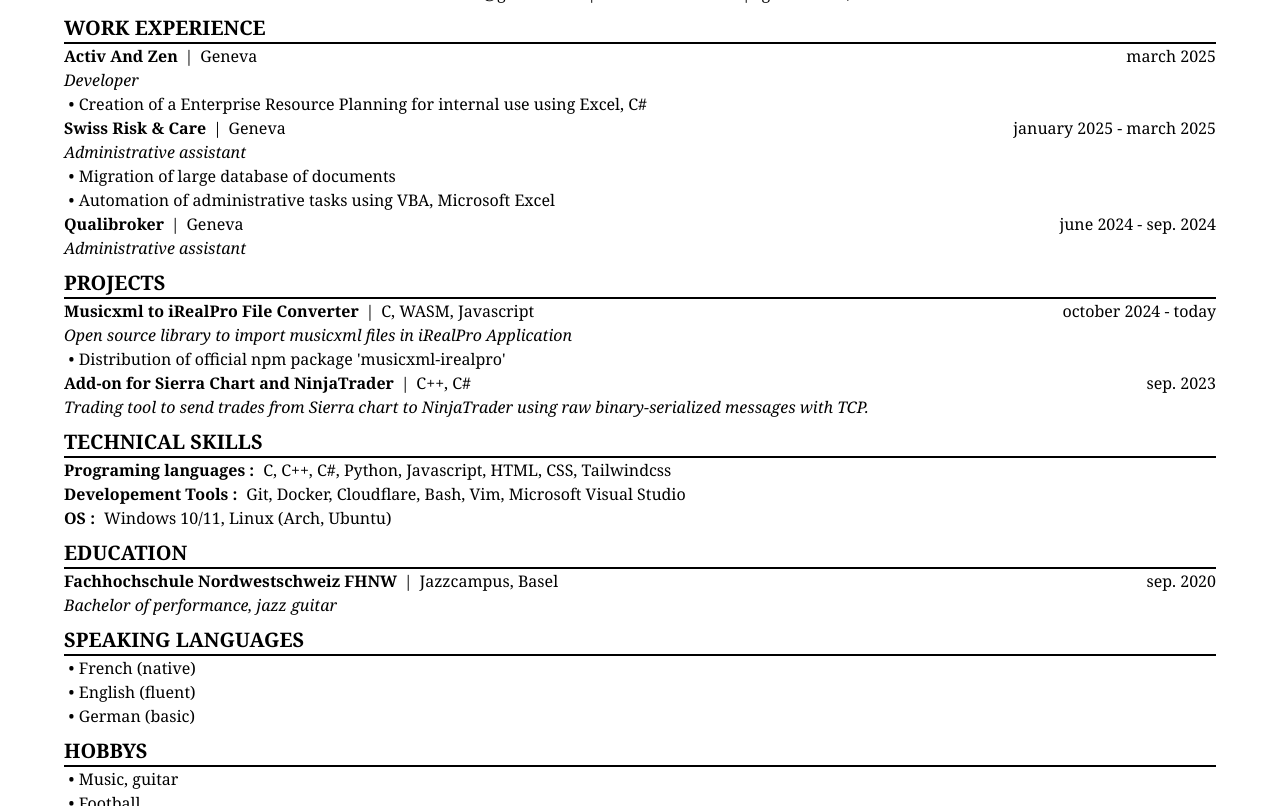
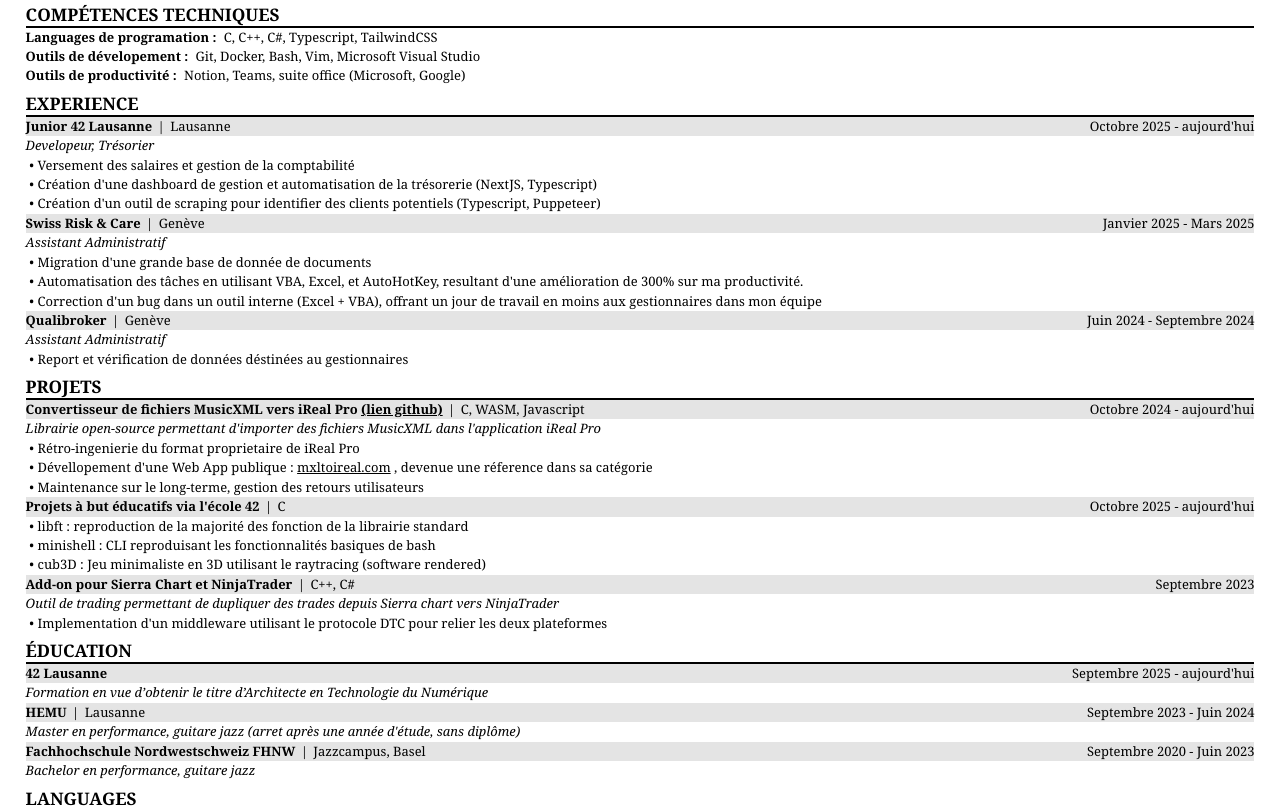
Before and after one commit to este36/cv, a website built with Vite: page index.html in a window 1280 px wide. Shown: the part 55-861 px from the top of the page. Built offline with nearby package versions, Linux system fonts and the light colour scheme.

Commit message:
update to french

```diff
--- a/index.html
+++ b/index.html
@@ -7,7 +7,12 @@
 	<style>
         @page {
             size: A4;
-            margin: 20mm;
+			--m-x: 10mm;
+			--m-y: 0mm;
+            margin-top: var(--m-x);
+            margin-bottom: var(--m-x);
+			margin-left: var(--m-y);
+			margin-right: var(--m-y);
         }
 	</style>
 	<title>CV Esteban Mercier 2025</title>
@@ -27,95 +32,134 @@
 			</a>
 		</p>
 	</header>
-	<main class="w-[90vw]">
+	<main>
 		<section>
-			<h2>Work experience</h2>
+			<h2>Compétences techniques</h2>
 			<h3>
-				<span class="title">Activ And Zen</span>
-				<div class="separator"></div>
-				Geneva
-				<div class="date">march 2025</div>
-			</h3>
-			<h4>Developer</h4>
-			<ul>
-				<li>Creation of a Enterprise Resource Planning for internal use using Excel, C#</li>
-			</ul>
-			<h3>
-				<span class="title">Swiss Risk & Care</span>
-				<div class="separator"></div>
-				Geneva
-				<div class="date">january 2025 - march 2025</div>
-			</h3>
-			<h4>Administrative assistant</h4>
-			<ul>
-				<li>Migration of large database of documents</li>
-				<li>Automation of administrative tasks using VBA, Microsoft Excel</li>
-			</ul>
-			<h3>
-				<span class="title">Qualibroker</span>
-				<div class="separator"></div>
-				Geneva
-				<div class="date">june 2024 - sep. 2024</div>
-			</h3>
-			<h4>Administrative assistant</h4>
-		</section>
-		<section>
-			<h2>Projects</h2>
-			<h3>
-				<span class="title">Musicxml to iRealPro File Converter</span>
-				<div class="separator"></div>
-				C, WASM, Javascript
-				<div class="date">october 2024 - today</div>
-			</h3>
-			<h4>Open source library to import musicxml files in iRealPro Application</h4>
-			<ul>
-				<li>Distribution of official npm package 'musicxml-irealpro'</li>
-			</ul>
-			<h3>
-				<span class="title">Add-on for Sierra Chart and NinjaTrader</span>
-				<div class="separator"></div>
-				C++, C#
-				<div class="date">sep. 2023</div>
-			</h3>
-			<h4>Trading tool to send trades from Sierra chart to NinjaTrader using raw binary-serialized messages with TCP.</h4>
-		</section>
-		<section>
-			<h2>Technical skills</h2>
-			<h3>
-				<span class="title mr-[1ch]">Programing languages :</span>
-				C, C++, C#, Python, Javascript, HTML, CSS, Tailwindcss
+				<span class="title mr-[1ch]">Languages de programation :</span>
+				C, C++, C#, Typescript, TailwindCSS
 			</h3>
 			<h3>
-				<span class="title mr-[1ch]">Developement Tools :</span>
-				Git, Docker, Cloudflare, Bash, Vim, Microsoft Visual Studio
+				<span class="title mr-[1ch]">Outils de dévelopement :</span>
+				Git, Docker, Bash, Vim, Microsoft Visual Studio
 			</h3>
 			<h3>
-				<span class="title mr-[1ch]">OS : </span>
-				Windows 10/11, Linux (Arch, Ubuntu)
+				<span class="title mr-[1ch]">Outils de productivité :</span>
+				Notion, Teams, suite office (Microsoft, Google)
 			</h3>
 		</section>
 		<section>
-			<h2>education</h2>
-			<h3>
+			<h2>Experience</h2>
+			<h3 class="element-title">
+				<span class="title">Junior 42 Lausanne</span>
+				<div class="separator"></div>
+				Lausanne
+				<div class="date">Octobre 2025 - aujourd'hui</div>
+			</h3>
+			<h4>Developeur, Trésorier</h4>
+			<ul>
+				<li>Versement des salaires et gestion de la comptabilité</li>
+				<li>Création d'une dashboard de gestion et automatisation de la trésorerie (NextJS, Typescript)</li>
+				<li>Création d'un outil de scraping pour identifier des clients potentiels (Typescript, Puppeteer)</li>
+			</ul>
+			<h3 class="element-title">
+				<span class="title">Swiss Risk & Care</span>
+				<div class="separator"></div>
+				Genève
+				<div class="date">Janvier 2025 - Mars 2025</div>
+			</h3>
+			<h4>Assistant Administratif</h4>
+			<ul>
+				<li>Migration d'une grande base de donnée de documents</li>
+				<li>Automatisation des tâches en utilisant VBA, Excel, et AutoHotKey, resultant d'une amélioration de 300% sur ma productivité.</li>
+				<li>Correction d'un bug dans un outil interne (Excel + VBA), offrant un jour de travail en moins aux gestionnaires dans mon équipe</li>
+			</ul>
+			<h3 class="element-title">
+				<span class="title">Qualibroker</span>
+				<div class="separator"></div>
+				Genève
+				<div class="date">Juin 2024 - Septembre 2024</div>
+			</h3>
+			<h4>Assistant Administratif</h4>
+			<ul>
+				<li>Report et vérification de données déstinées au gestionnaires</li>
+			</ul>
+		</section>
+		<section>
+			<h2>Projets</h2>
+			<h3 class="element-title">
+				<span class="title">Convertisseur de fichiers MusicXML vers iReal Pro
+					<a class="underline" href="https://github.com/este36/musicxml-irealpro">(lien github)</a>
+				</span>
+				<div class="separator"></div>
+				C, WASM, Javascript
+				<div class="date">Octobre 2024 - aujourd'hui</div>
+			</h3>
+			<h4>Librairie open-source permettant d'importer des fichiers MusicXML dans l'application iReal Pro</h4>
+			<ul>
+				<li>Rétro-ingenierie du format proprietaire de iReal Pro</li>
+				<li>Dévellopement d'une Web App publique :
+					<a class="underline" href="https://www.mxltoireal.com">mxltoireal.com</a>
+					, devenue une réference dans sa catégorie
+				</li>
+				<li>Maintenance sur le long-terme, gestion des retours utilisateurs</li>
+			</ul>
+			<h3 class="element-title">
+				<span class="title">Projets à but éducatifs via l'école 42</span>
+				<div class="separator"></div>
+				C
+				<div class="date">Octobre 2025 - aujourd'hui</div>
+			</h3>
+			<ul>
+				<li>libft : reproduction de la majorité des fonction de la librairie standard</li>
+				<li>minishell : CLI reproduisant les fonctionnalités basiques de bash</li>
+				<li>cub3D : Jeu minimaliste en 3D utilisant le raytracing (software rendered)</li>
+			</ul>
+			<h3 class="element-title">
+				<span class="title">Add-on pour Sierra Chart et NinjaTrader</span>
+				<div class="separator"></div>
+				C++, C#
+				<div class="date">Septembre 2023</div>
+			</h3>
+			<h4>Outil de trading permettant de dupliquer des trades depuis Sierra chart vers NinjaTrader</h4>
+			<ul>
+				<li>Implementation d'un middleware utilisant le protocole DTC pour relier les deux plateformes</li>
+			</ul>
+		</section>
+		<section>
+			<h2>éducation</h2>
+			<h3 class="element-title">
+				<span class="title">42 Lausanne</span>
+				<div class="date">Septembre 2025 - aujourd'hui</div>
+			</h3>
+			<h4>Formation en vue d’obtenir le titre d’Architecte en Technologie du Numérique</h4>
+			<h3 class="element-title">
+				<span class="title">HEMU</span>
+				<div class="separator"></div>
+				Lausanne
+				<div class="date">Septembre 2023 - Juin 2024</div>
+			</h3>
+			<h4>Master en performance, guitare jazz (arret après une année d'étude, sans diplôme)</h4>
+			<h3 class="element-title">
 				<span class="title">Fachhochschule Nordwestschweiz FHNW</span>
 				<div class="separator"></div>
 				Jazzcampus, Basel
-				<div class="date">sep. 2020</div>
+				<div class="date">Septembre 2020 - Juin 2023</div>
 			</h3>
-			<h4>Bachelor of performance, jazz guitar</h4>
+			<h4>Bachelor en performance, guitare jazz</h4>
 		</section>
 		<section>
-			<h2>Speaking Languages</h2>
+			<h2>Languages</h2>
 			<ul>
-				<li>French (native)</li>
-				<li>English (fluent)</li>
-				<li>German (basic)</li>
+				<li>Français (maternel)</li>
+				<li>Anglais (courant)</li>
+				<li>Allemand (basique)</li>
 			</ul>
 		</section>
 		<section>
-			<h2>Hobbys</h2>
+			<h2>Hobbies</h2>
 			<ul>
-				<li>Music, guitar</li>
+				<li>Musique, guitare</li>
 				<li>Football</li>
 				<li>Babyfoot</li>
 			</ul>
--- a/style.css
+++ b/style.css
@@ -1,16 +1,23 @@
 @import "tailwindcss";
-
 @theme {
 	--color-mint-500: oklch(0.72 0.11 178);
 }
 
+* {
+	font-family: var(--font-serif);
+	font-size: .9rem;
+	--main-width: 96%;
+
+	--text-xl: 1.2rem;
+	--text-xl--line-height: 1.50rem;
+}
+
+main {
+	width: var(--main-width);
+}
+
 h1 {
 	@apply text-3xl;
-}
-
-* {
-	font-family: var(--font-serif);
-	font-size: 1rem;
 }
 
 .separator {
@@ -27,6 +34,10 @@
 	content: '•';
 }
 
+.element-title {
+	@apply bg-[#e4e4e4];
+}
+
 section {
 	margin-top: 1ch;
 	& h2 {
@@ -35,10 +46,10 @@
 	& h3 {
 		@apply flex;
 		& .title {
-			@apply font-bold ;
+			@apply font-bold;
 		}
 		& .date {
-			@apply w-[90vw] absolute text-end;
+			@apply text-end ml-auto;
 		}
 	}
 	& h4 {
```
